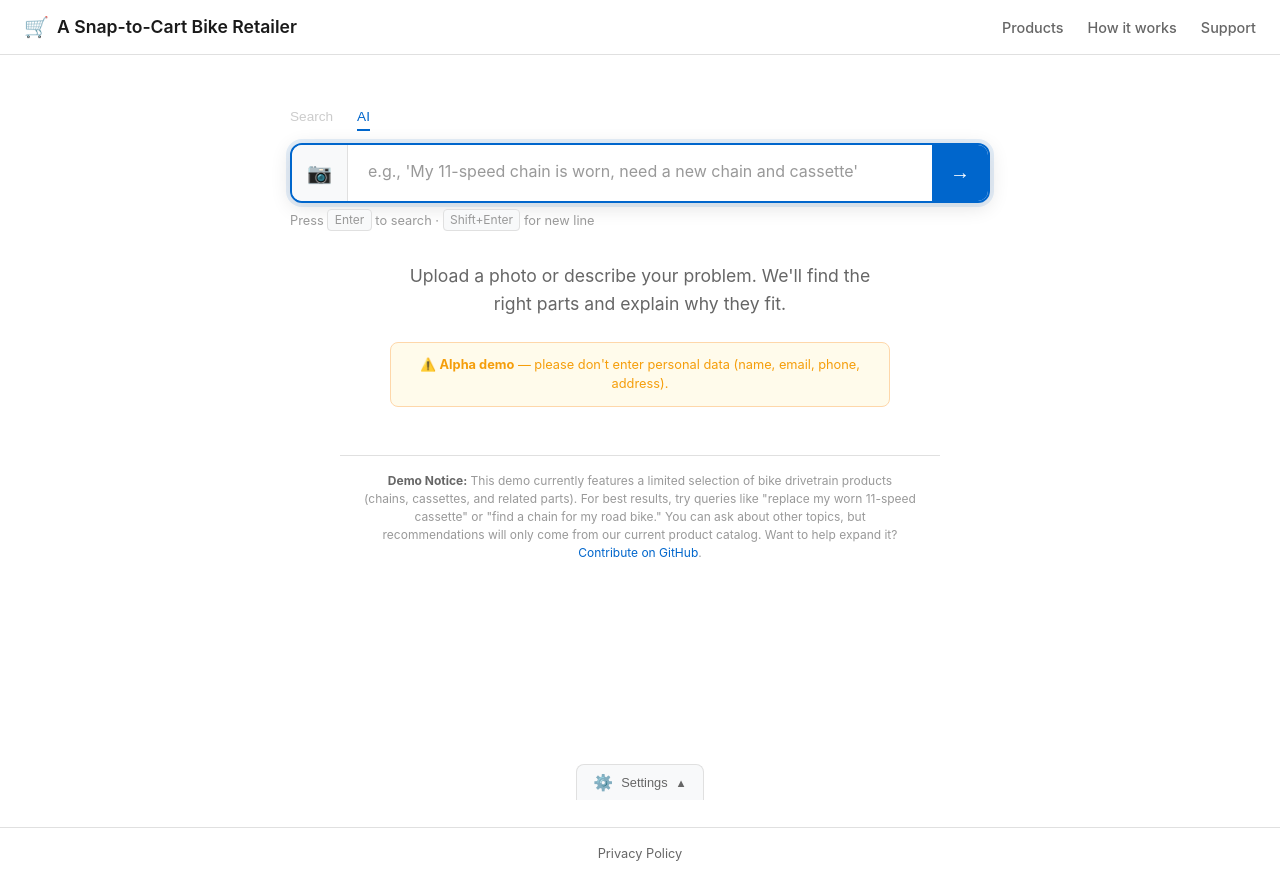
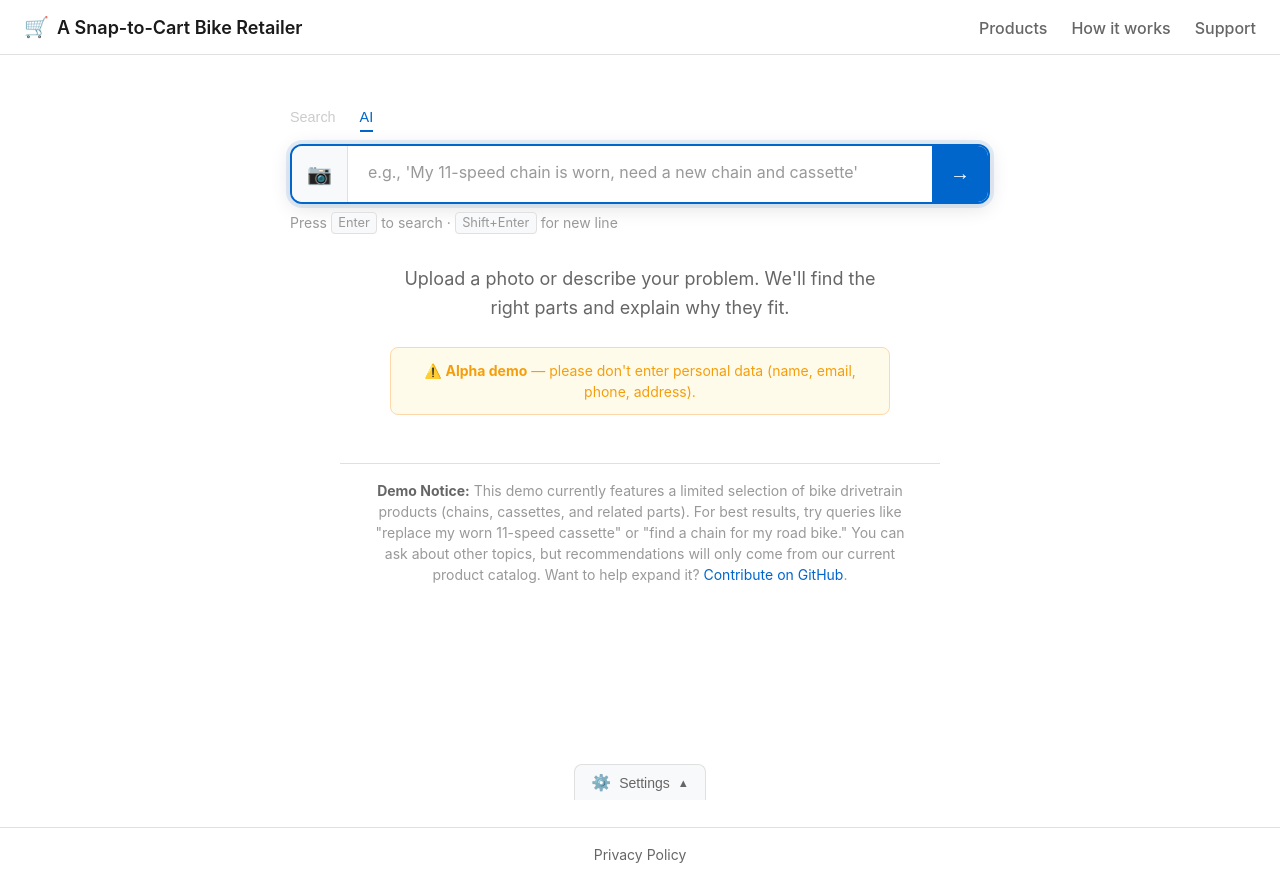
Before and after one commit to tim06927/Daiy, a Flask app: page / in a window 1280 px wide. Run offline with Flask 3, Linux system fonts and the light colour scheme; the visitor is signed in with stand-in values (Sample User, id 1); some libraries are stand-ins or nearby versions.

Commit message:
Improve font sizes across all pages for better readability
Co-authored-by: tim06927 <25033213+tim06927@users.noreply.github.com>

```diff
--- a/web/static/css/base.css
+++ b/web/static/css/base.css
@@ -34,6 +34,8 @@ body {
   color: var(--text);
   line-height: 1.5;
   min-height: 100vh;
+  /* Responsive base font size: 16px on mobile, scales up to 18px on desktop */
+  font-size: clamp(16px, 1vw + 14px, 18px);
 }
 
 /* ========== HEADER ========== */
@@ -56,7 +58,7 @@ body {
 }
 
 .logo {
-  font-size: 1.1rem;
+  font-size: 1.125rem;
   font-weight: 600;
   color: var(--text);
   text-decoration: none;
@@ -78,7 +80,7 @@ body {
 .nav a {
   color: var(--text-secondary);
   text-decoration: none;
-  font-size: 0.9rem;
+  font-size: 1rem;
   font-weight: 500;
   transition: color 0.15s;
 }
@@ -116,7 +118,7 @@ body {
 }
 
 .hero-tagline {
-  font-size: 1.1rem;
+  font-size: 1.125rem;
   color: var(--text-secondary);
   line-height: 1.6;
 }
@@ -133,7 +135,7 @@ body {
   padding: 1rem 1.5rem;
   max-width: 600px;
   text-align: center;
-  font-size: 0.75rem;
+  font-size: 0.875rem;
   color: var(--text-muted);
   line-height: 1.5;
   border-top: 1px solid var(--border);
@@ -235,7 +237,7 @@ body {
   padding: 0.75rem 1rem;
   max-width: 500px;
   text-align: center;
-  font-size: 0.8rem;
+  font-size: 0.875rem;
   color: var(--warning);
   background: #fffbeb;
   border: 1px solid #fed7aa;
@@ -251,7 +253,7 @@ body {
   margin-top: 2rem;
   padding: 1rem;
   text-align: center;
-  font-size: 0.8rem;
+  font-size: 0.875rem;
   color: var(--text-muted);
   border-top: 1px solid var(--border);
 }
--- a/web/static/css/components.css
+++ b/web/static/css/components.css
@@ -116,7 +116,7 @@
   border: none;
   background: transparent;
   color: var(--text-muted);
-  font-size: 0.85rem;
+  font-size: 0.9rem;
   font-weight: 500;
   cursor: pointer;
   transition: all 0.15s;
@@ -304,7 +304,7 @@
 
 .initial-hint {
   margin-top: 1rem;
-  font-size: 0.8rem;
+  font-size: 0.875rem;
   color: var(--text-muted);
 }
 
@@ -314,7 +314,7 @@
   border-radius: 4px;
   padding: 0.15rem 0.4rem;
   font-family: inherit;
-  font-size: 0.75rem;
+  font-size: 0.8rem;
 }
 
 .upload-input {
@@ -852,7 +852,7 @@
   border-bottom: none;
   border-radius: var(--radius-sm) var(--radius-sm) 0 0;
   color: var(--text-secondary);
-  font-size: 0.8rem;
+  font-size: 0.875rem;
   font-weight: 500;
   cursor: pointer;
   transition: all 0.15s;
--- a/web/templates/consent.html
+++ b/web/templates/consent.html
@@ -17,7 +17,7 @@
       box-shadow: 0 2px 8px rgba(0,0,0,0.1);
     }
     .consent-title {
-      font-size: 1.5rem;
+      font-size: 1.75rem;
       margin-bottom: 1rem;
       color: var(--text-primary, #1a1a1a);
     }
@@ -25,6 +25,7 @@
       color: var(--text-secondary, #666);
       line-height: 1.6;
       margin-bottom: 1.5rem;
+      font-size: 1rem;
     }
     .consent-form {
       display: flex;
@@ -45,6 +46,7 @@
     .consent-checkbox-row label {
       cursor: pointer;
       color: var(--text-primary, #1a1a1a);
+      font-size: 1rem;
     }
     .consent-btn {
       background: var(--primary, #2563eb);
@@ -84,7 +86,7 @@
     }
     .consent-footer {
       margin-top: 1.5rem;
-      font-size: 0.875rem;
+      font-size: 0.9375rem;
       color: var(--text-muted, #888);
     }
     .consent-footer a {
```
Also changed, not shown: other parts of web/static/css/components.css (+28 -28 lines), web/static/css/products.css (+13 -13 lines), web/templates/privacy.html (+5 -2 lines).
